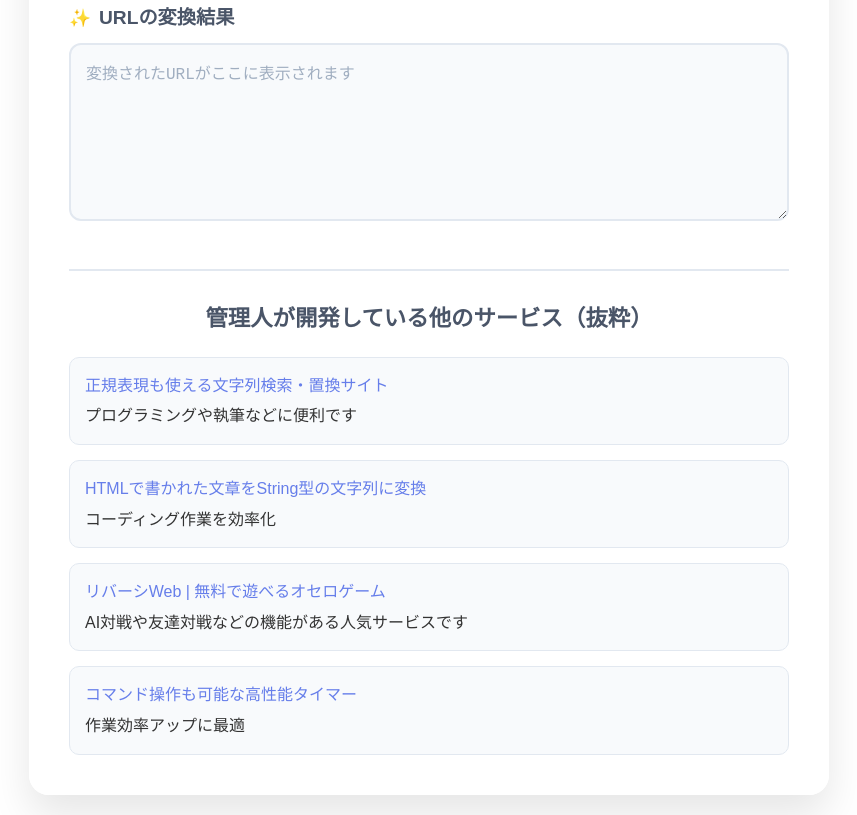
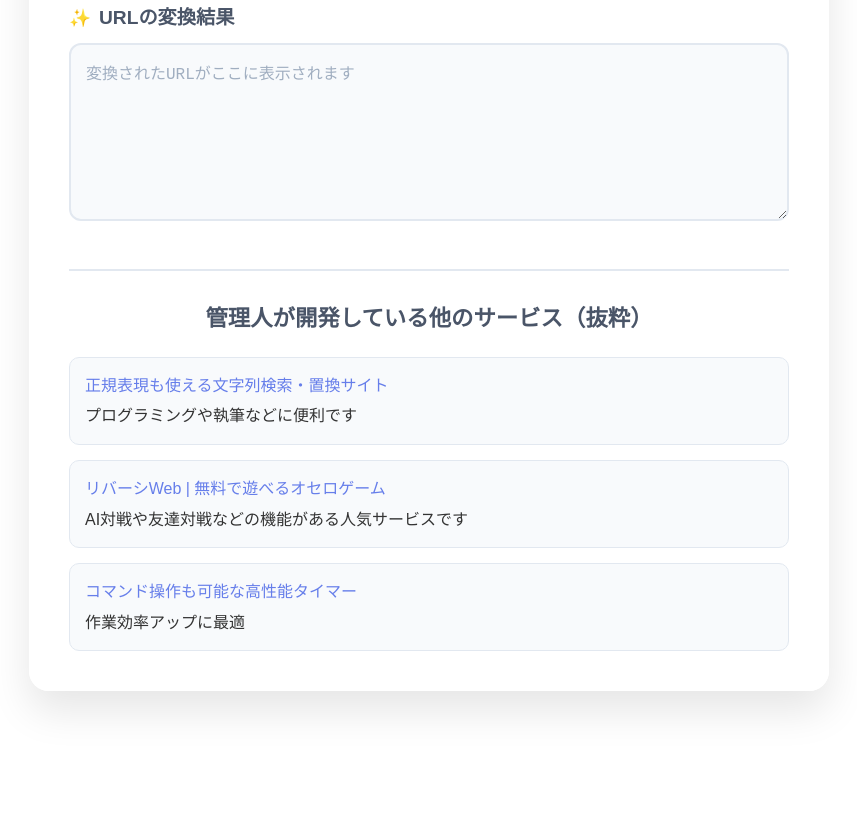
Before and after one commit to yuki-keio/url_service, a plain HTML site: page index.html in a window 1280 px wide. Shown: the part 574-1389 px from the top of the page, without its empty margins (211-1068 px from the left). After the commit the page ends 1285 px from the top, so only its background shows below. Drawn offline with Linux system fonts and the light colour scheme.

Commit message:
2025-06-15 18:27:14

```diff
--- a/index.html
+++ b/index.html
@@ -42,10 +42,6 @@
             プログラミングや執筆などに便利です
           </li>
           <li>
-            <a href="https://web.sfc.keio.ac.jp/~t21055yi/quote/">HTMLで書かれた文章をString型の文字列に変換</a>
-            コーディング作業を効率化
-          </li>
-          <li>
             <a href="http://reversi.yuki-lab.com/ai">リバーシWeb | 無料で遊べるオセロゲーム</a>
             AI対戦や友達対戦などの機能がある人気サービスです
           </li>
```
Also changed, not shown: deploy_timestamp.txt.
